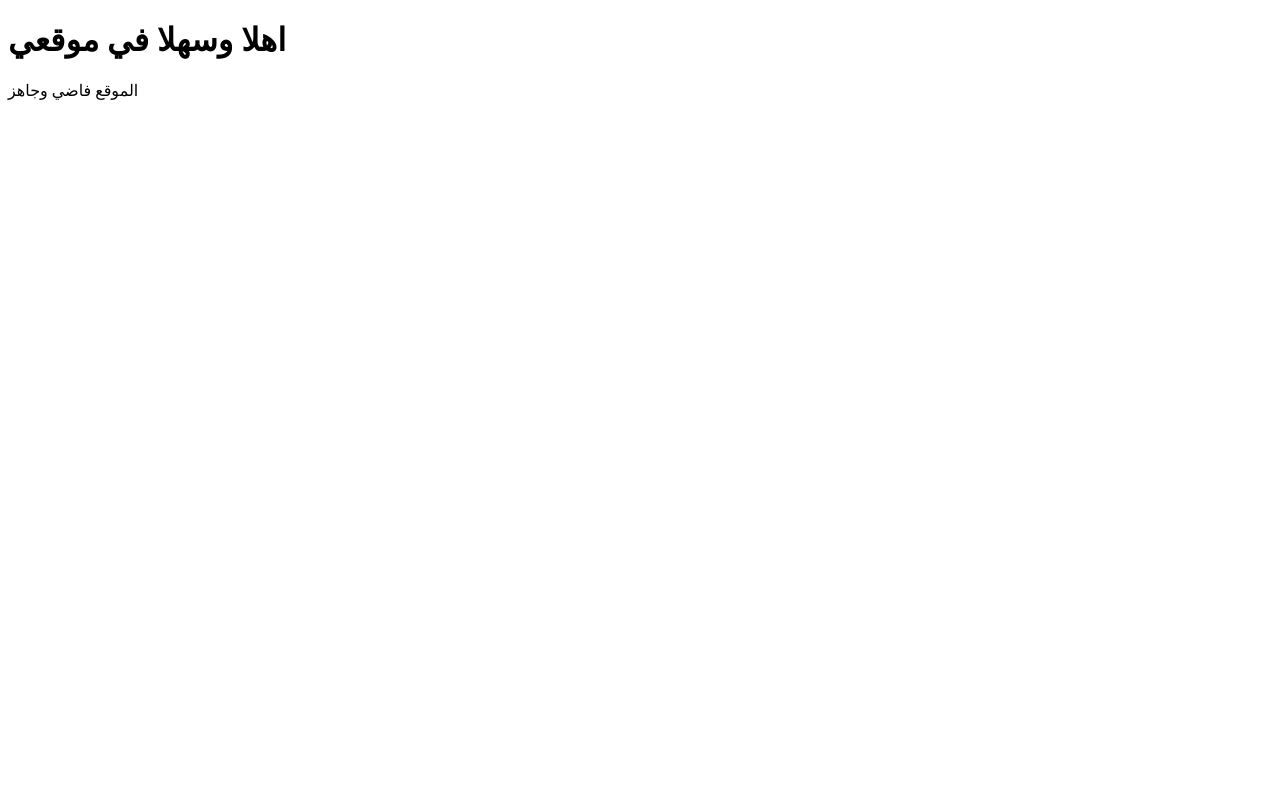
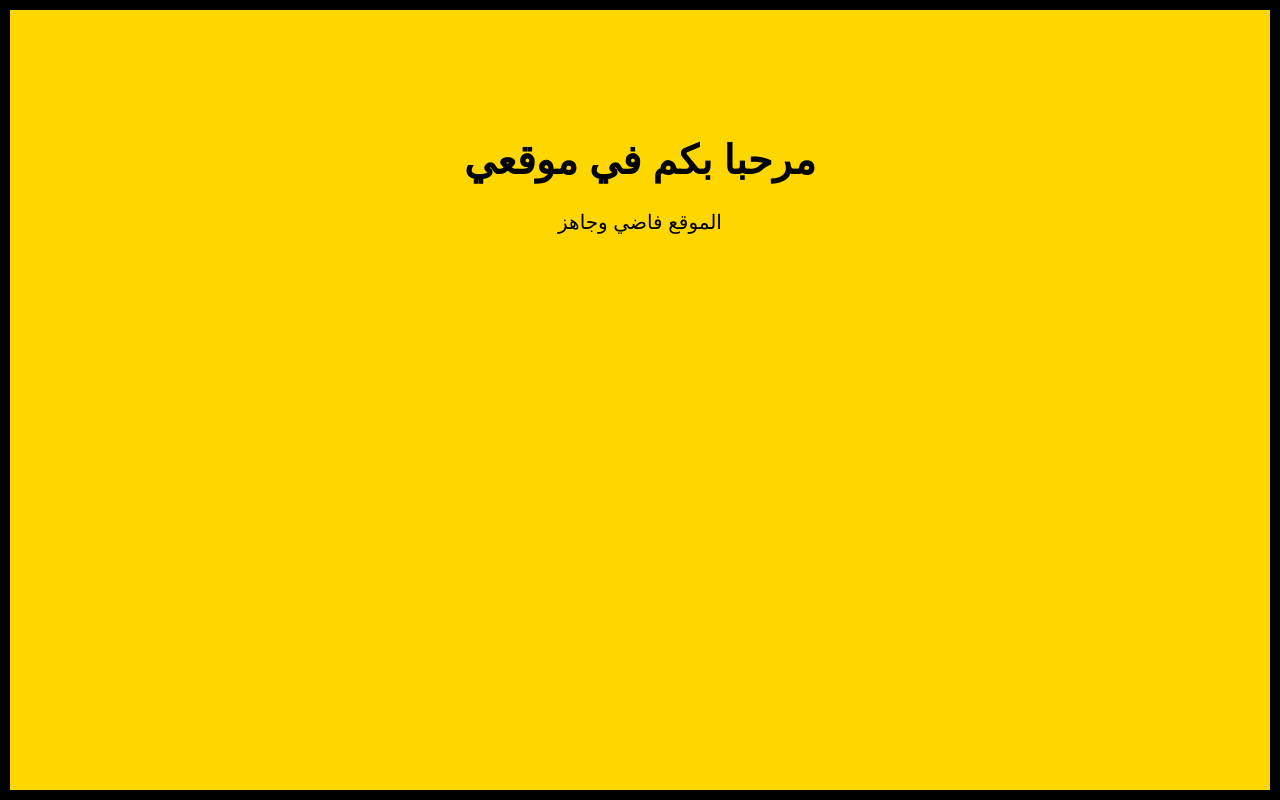
Before and after one commit to qawwad2622-cloud/qusai-github.io, a plain HTML site: page index.html in a window 1280 px wide. Drawn offline with Linux system fonts and the light colour scheme.

Commit message:
Update index.html

```diff
--- a/index.html
+++ b/index.html
@@ -1,10 +1,30 @@
 <!DOCTYPE html>
 <html>
 <head>
-  <title>موقع قصي</title>
+    <title>موقعي</title>
+    <style>
+        body {
+            background-color: #FFD700;  /* لون ذهبي */
+            text-align: center;
+            font-family: Arial;
+            padding-top: 100px;
+            margin: 0;
+            border: 10px solid black;  /* اطراف سوداء */
+            min-height: 100vh;
+            box-sizing: border-box;
+        }
+        h1 {
+            color: black;
+            font-size: 40px;
+        }
+        p {
+            color: black;
+            font-size: 20px;
+        }
+    </style>
 </head>
 <body>
-  <h1>اهلا وسهلا في موقعي</h1>
-  <p>الموقع فاضي وجاهز</p>
+    <h1>مرحبا بكم في موقعي</h1>
+    <p>الموقع فاضي وجاهز</p>
 </body>
 </html>
```
